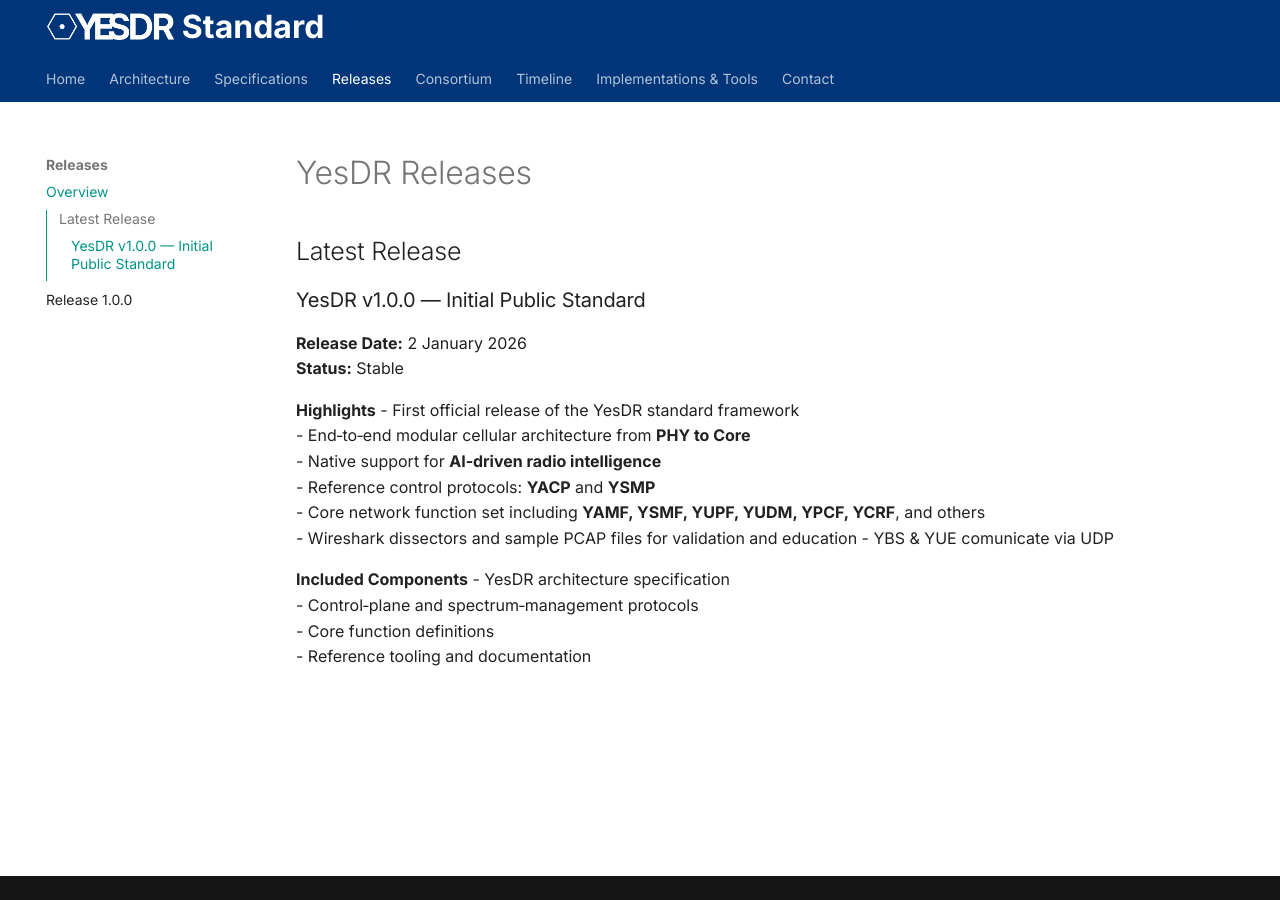
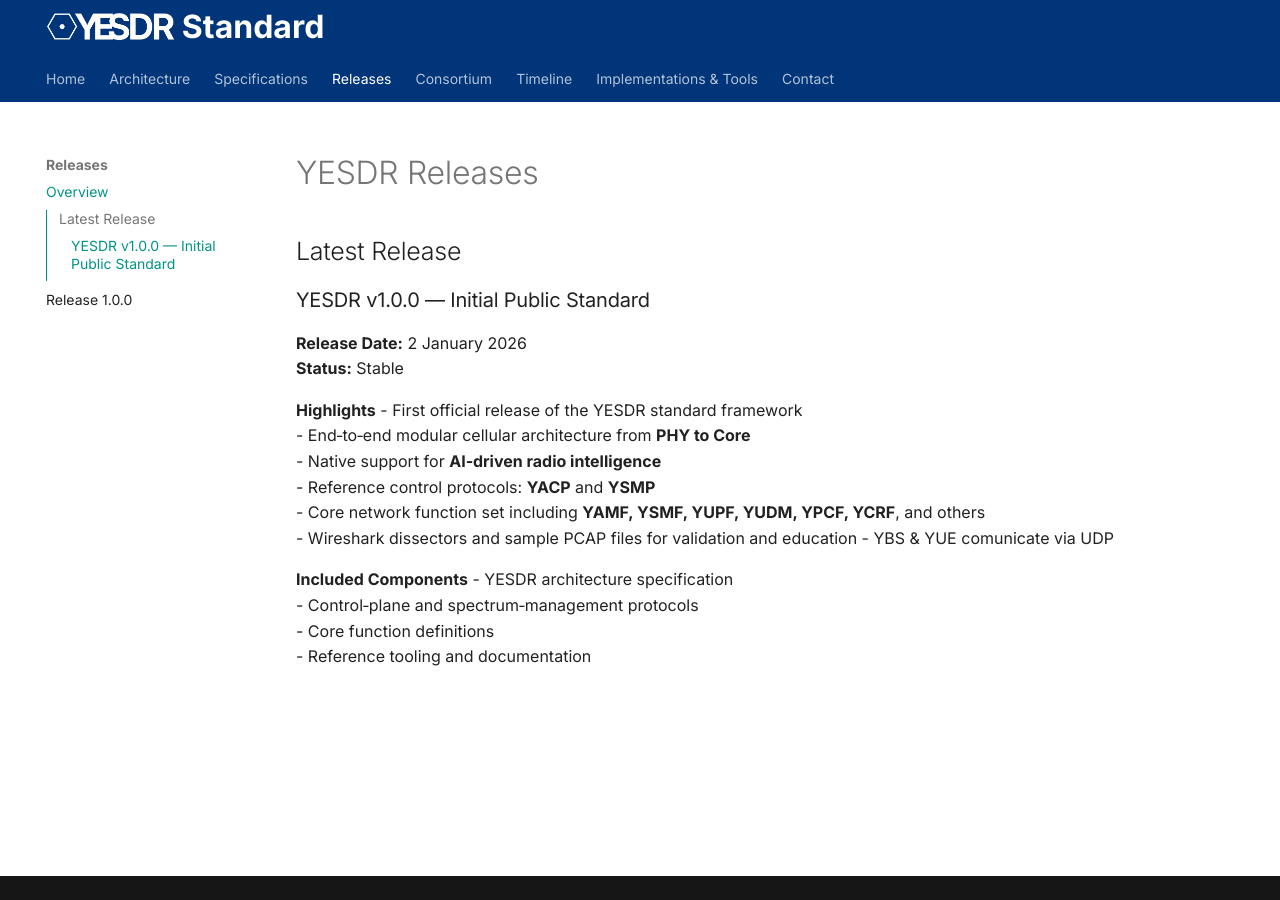
Before and after one commit to chandharlabs/yesdr-standard, an MkDocs documentation site: the page built from docs/releases/index.md, in a window 1280 px wide. Built offline with MkDocs 1.6.1 and Material for MkDocs 9.7.7, drawn with Linux system fonts in a browser that asks for light colours.

```diff
--- a/docs/releases/index.md
+++ b/docs/releases/index.md
@@ -1,14 +1,14 @@
-# YesDR Releases
+# YESDR Releases
 
 
 ## Latest Release
 
-### YesDR v1.0.0 — Initial Public Standard
+### YESDR v1.0.0 — Initial Public Standard
 **Release Date:** 2 January 2026
 **Status:** Stable
 
 **Highlights**
-- First official release of the YesDR standard framework
+- First official release of the YESDR standard framework
 - End‑to‑end modular cellular architecture from **PHY to Core**
 - Native support for **AI‑driven radio intelligence**
 - Reference control protocols: **YACP** and **YSMP**
@@ -17,7 +17,7 @@
 - YBS & YUE comunicate via UDP
 
 **Included Components**
-- YesDR architecture specification
+- YESDR architecture specification
 - Control‑plane and spectrum‑management protocols
 - Core function definitions
 - Reference tooling and documentation
```
